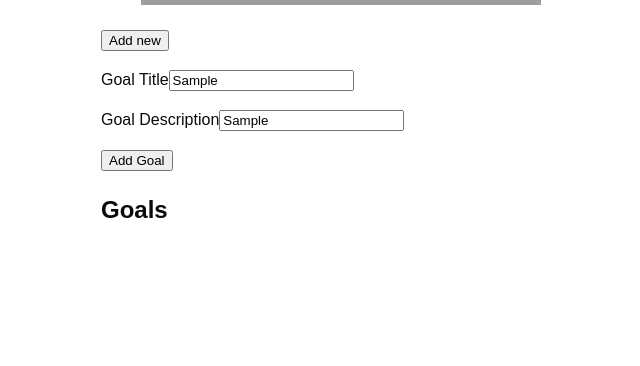
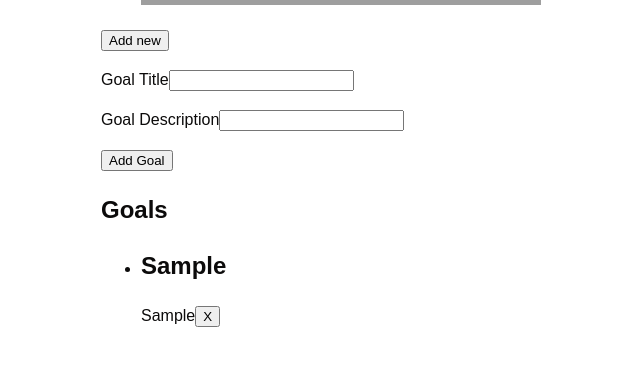
Before and after one commit to keira-yes/goals, a React (Vite) app: page / in a window 1280 px wide. Both pictures are taken after typing "Sample", "Sample" into the empty fields and a click on the button "Add Goal". Shown: the part 426-792 px from the top of the page, without its empty margins (299-939 px from the left). Built offline with nearby package versions, Linux system fonts and the light colour scheme; grey boxes are pictures that could not be loaded; a web font is replaced by a local one.

Commit message:
add new goal by form

```diff
--- a/src/App.tsx
+++ b/src/App.tsx
@@ -12,29 +12,27 @@ export type GoalType = {
 function App() {
     const [goals, setGoals] = useState<GoalType[]>([])
 
-    const onAddGoal = () => {
+    const addGoalHandler = (title: string, description: string) => {
         const newGoal: GoalType = {
             id: Math.random(),
-            title: 'Main Goal',
-            description: 'Learn React + Typescript'
+            title,
+            description
         }
         setGoals((prevGoals) => {
             return [...prevGoals, newGoal]
         })
     }
 
-    const onDeleteGoal = (id: number) => {
+    const deleteGoalHandler = (id: number) => {
         setGoals((prevGoals) => prevGoals.filter((goal) => goal.id !== id))
     }
 
     return (
         <>
             <Header />
-            <button type='button' onClick={onAddGoal}>
-                Add new
-            </button>
-            <NewGoal />
-            <Goals goals={goals} onDeleteGoal={onDeleteGoal} />
+            <button type='button'>Add new</button>
+            <NewGoal addGoal={addGoalHandler} />
+            <Goals goals={goals} deleteGoalHandler={deleteGoalHandler} />
         </>
     )
 }
--- a/src/components/Goal.tsx
+++ b/src/components/Goal.tsx
@@ -3,15 +3,15 @@ import { type FC, type PropsWithChildren } from 'react'
 type GoalProps = PropsWithChildren<{
     id: number
     title: string
-    onDeleteGoal: (id: number) => void
+    deleteGoalHandler: (id: number) => void
 }>
 
-export const Goal: FC<GoalProps> = ({ id, title, onDeleteGoal, children }) => {
+export const Goal: FC<GoalProps> = ({ id, title, deleteGoalHandler, children }) => {
     return (
         <article>
             <h2>{title}</h2>
             {children}
-            <button type='button' onClick={() => onDeleteGoal(id)}>
+            <button type='button' onClick={() => deleteGoalHandler(id)}>
                 X
             </button>
         </article>
--- a/src/components/Goals.tsx
+++ b/src/components/Goals.tsx
@@ -4,17 +4,17 @@ import { GoalType } from '../App'
 
 type GoalsProps = {
     goals: GoalType[]
-    onDeleteGoal: (id: number) => void
+    deleteGoalHandler: (id: number) => void
 }
 
-export const Goals: FC<GoalsProps> = ({ goals, onDeleteGoal }) => {
+export const Goals: FC<GoalsProps> = ({ goals, deleteGoalHandler }) => {
     return (
         <section>
             <h2>Goals</h2>
             <ul>
                 {goals.map((goal) => (
                     <li key={goal.id}>
-                        <Goal id={goal.id} title={goal.title} onDeleteGoal={onDeleteGoal}>
+                        <Goal id={goal.id} title={goal.title} deleteGoalHandler={deleteGoalHandler}>
                             {goal.description}
                         </Goal>
                     </li>
--- a/src/components/NewGoal.tsx
+++ b/src/components/NewGoal.tsx
@@ -1,20 +1,36 @@
-import { type FormEvent } from 'react'
+import { useRef, type FC, type FormEvent } from 'react'
 
-export const NewGoal = () => {
-    const onSubmit = (e: FormEvent) => {
+type NewGoalProps = {
+    addGoal: (title: string, description: string) => void
+}
+
+export const NewGoal: FC<NewGoalProps> = ({ addGoal }) => {
+    const goalTitleRef = useRef<HTMLInputElement>(null)
+    const goalDescriptionRef = useRef<HTMLInputElement>(null)
+
+    const submitHandler = (e: FormEvent<HTMLFormElement>) => {
         e.preventDefault()
-        console.log('Submit')
+        const goalTitle = goalTitleRef.current!.value
+        const goalDescription = goalDescriptionRef.current!.value
+
+        e.currentTarget.reset()
+        addGoal(goalTitle, goalDescription)
     }
 
     return (
-        <form name='new-goal' onSubmit={onSubmit}>
+        <form name='new-goal' onSubmit={submitHandler}>
             <p>
                 <label htmlFor='goal-title'>Goal Title</label>
-                <input type='text' id='goal-title' name='goal-title' />
+                <input type='text' id='goal-title' name='goal-title' ref={goalTitleRef} required />
             </p>
             <p>
                 <label htmlFor='goal-description'>Goal Description</label>
-                <input type='text' id='goal-description' name='goal-description' />
+                <input
+                    type='text'
+                    id='goal-description'
+                    name='goal-description'
+                    ref={goalDescriptionRef}
+                />
             </p>
             <p>
                 <button type='submit'>Add Goal</button>
```
